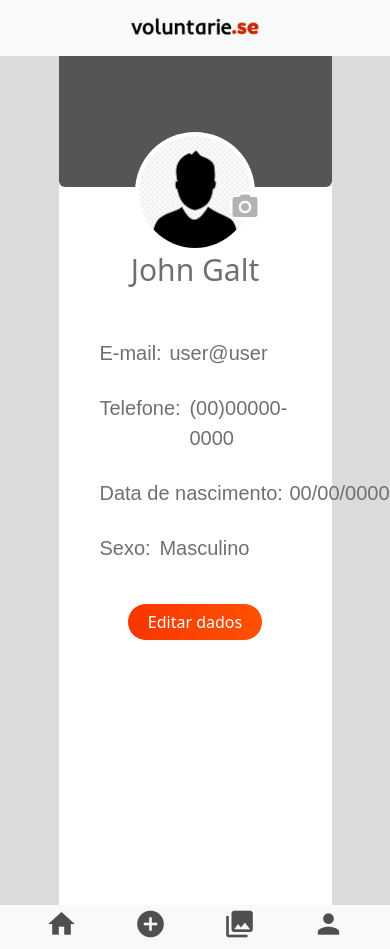
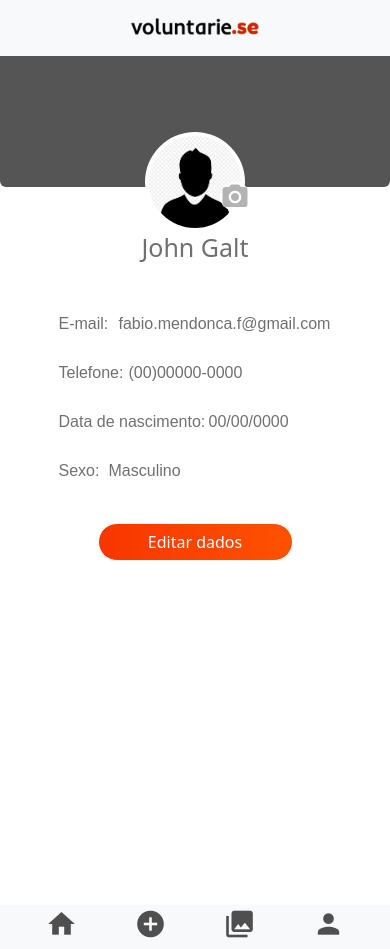
Before and after one commit to FabioMendoncaft/Voluntarie.se2, a PHP site: page /perfil.php in a window 390 px wide. Run offline with PHP 8.4, Linux system fonts and the light colour scheme; the visitor is signed in with stand-in values (Sample User, id 1); some libraries are stand-ins or nearby versions.

Commit message:
Responsividade Perfil
Toda a parte de responsividade da tela de perfil

```diff
--- a/css/perfil.css
+++ b/css/perfil.css
@@ -182,6 +182,66 @@
             margin-top: 15px;
             margin-left: 25%;
         }
+
+        @media(max-width: 640px) {
+            .blocoPerfil #blocoDados {
+                font-size: 16px;
+            }
+            .blocoPerfil #email {
+                margin-left: 60px;
+            }
+            .blocoPerfil #telefone {
+                margin-left: 70px;
+            }
+            .blocoPerfil #dNascimento {
+                margin-left: 150px;
+            }
+            .blocoPerfil #sexo {
+                margin-left: 50px;
+            }
+        }
+
+        @media(max-width: 520px) {
+            .blocoPerfil {
+                width: 100%;
+                margin-left: auto;
+            }
+            .blocoPerfil #blocoFotoPerfil {
+                width: 100px;
+                height: 100px;
+            }
+            .blocoPerfil #imagemPerfil {
+                width: 100px;
+                height: 100px;
+            }
+            .blocoPerfil #editarImagem {
+                margin-top: 50px;
+                margin-left: -25px;
+                border: 0px;
+                height: 29px;
+            }
+            .blocoPerfil h1 {
+                font-size: 25px;
+            }
+        }
+
+        @media(max-width: 330px) {
+            .blocoPerfil #blocoDados {
+                font-size: 14px;
+            }
+            .blocoPerfil #email {
+                margin-left: 48px;
+            }
+            .blocoPerfil #telefone {
+                margin-left: 60px;
+            }
+            .blocoPerfil #dNascimento {
+                margin-left: 132px;
+            }
+            .blocoPerfil #sexo {
+                margin-left: 40px;
+            }
+        }
         /*(MODAL)Editar dados*/
 
         .card1 {
--- a/perfil.php
+++ b/perfil.php
@@ -163,7 +163,7 @@
 
             <div id="blocoDados">
                 <p class="dados">E-mail:
-                    <p id="email">user@user</p>
+                    <p id="email">fabio.mendonca.f@gmail.com</p>
                 </p>
 
                 <p class="dados">Telefone:
@@ -232,9 +232,7 @@
                             </select>
                         </div>
 
-                        <div class="card1-group btn">
-                            <button class="btn btn-danger" type="submit">ALTERAR</button>
-                        </div>
+                        <button type="submit" class="btn btn-light corBotao botaoEditarDados " id="Alterar">ALTERAR</button>
 
                     </div>
                 </form>
@@ -257,9 +255,7 @@
                         <img name="imagee" id="imagee">
                     </form>
 
-                    <div class="card1-group btn">
-                        <button type="submit">SALVAR</button>
-                    </div>
+                    <button type="submit" class="btn btn-light corBotao botaoEditarFoto" id="salvarFoto">SALVAR</button>
                 </div>
             </div>
         </div>
```
Also changed, not shown: other parts of css/perfil.css (+21 -16 lines).
